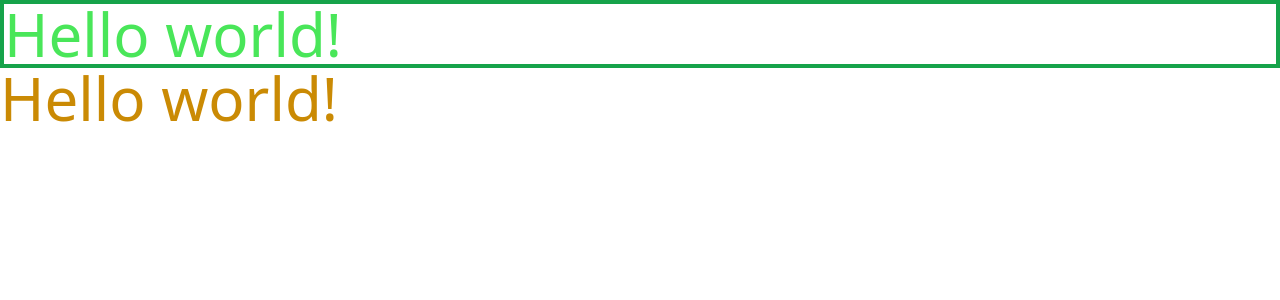
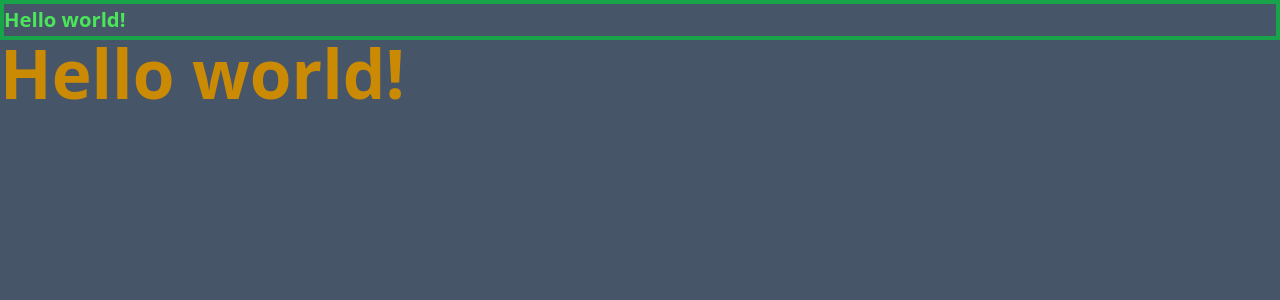
Before and after one commit to mikeqle/tailwindcss-tutorial, a Next.js app: page / in a window 1280 px wide. Shown: the top 300 px of the page. Built offline with nearby package versions, Linux system fonts and the light colour scheme.

Commit message:
playing with config file and globals.css to test out customizations

```diff
--- a/app/globals.css
+++ b/app/globals.css
@@ -1,3 +1,9 @@
 @tailwind base;
 @tailwind components;
 @tailwind utilities;
+
+@layer base {
+  html {
+    @apply bg-slate-600 text-white text-lg font-bold;
+  }
+}
--- a/app/page.jsx
+++ b/app/page.jsx
@@ -3,7 +3,7 @@ import Image from "next/image";
 export default function Home() {
   return (
     <div>
-      <h1 className="text-6xl text-vuejs border-green-600 border-4">Hello world!</h1>
+      <h1 className="text-sm md:text-base lg:text-lg text-vuejs border-green-600 border-4">Hello world!</h1>
       <h1 className="text-yellow-600 text-6xl">Hello world!</h1>
     </div>
   );
```
